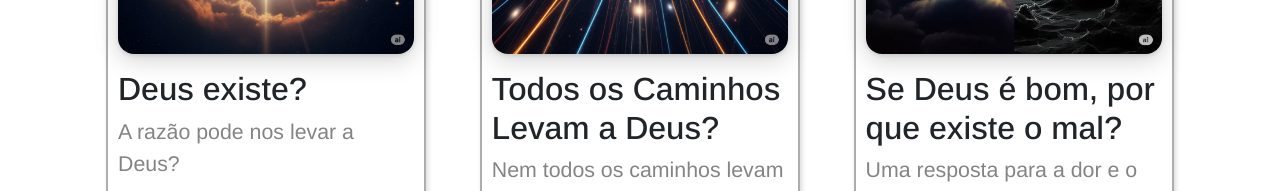
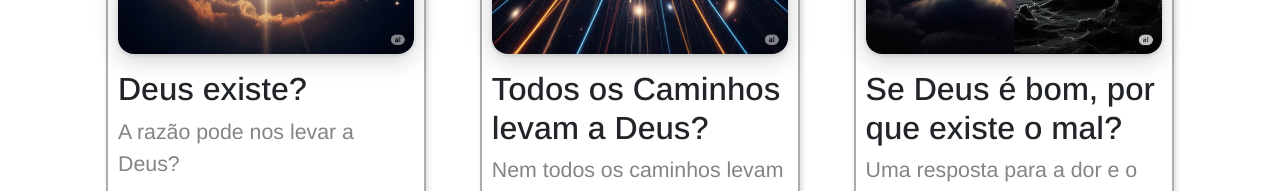
Before and after one commit to Amaro-peter/EvangelismoDigital, a React (Vite) app: page / in a window 1280 px wide. Shown: the part 584-775 px from the top of the page. Built offline with nearby package versions, Linux system fonts and the light colour scheme.

Commit message:
fix: corrigindo erros de pontuação

```diff
--- a/src/articleContent/ArticlesIndex.ts
+++ b/src/articleContent/ArticlesIndex.ts
@@ -7,7 +7,7 @@ export const articlesIndex = [
   },
   {
     id: "caminhos",
-    title: "Todos os Caminhos Levam a Deus?",
+    title: "Todos os Caminhos levam a Deus?",
     imgpath: "caminhos.webp",
     pre: "Nem todos os caminhos levam aonde você pensa..."
   },
--- a/src/components/FormContato.tsx
+++ b/src/components/FormContato.tsx
@@ -9,7 +9,7 @@ function FormContato(){
                 <label>Email: <input type="text"/></label>
                 <label className="checkbox-label">
                     <input type="checkbox" className="checkbox-input"/>
-                    Tomou uma decisão por Jesus hoje? Clique aqui
+                    Tomou uma decisão por Jesus hoje? Clique aqui.
                 </label>
                 <button type="submit">Enviar</button>
             </form>
```
